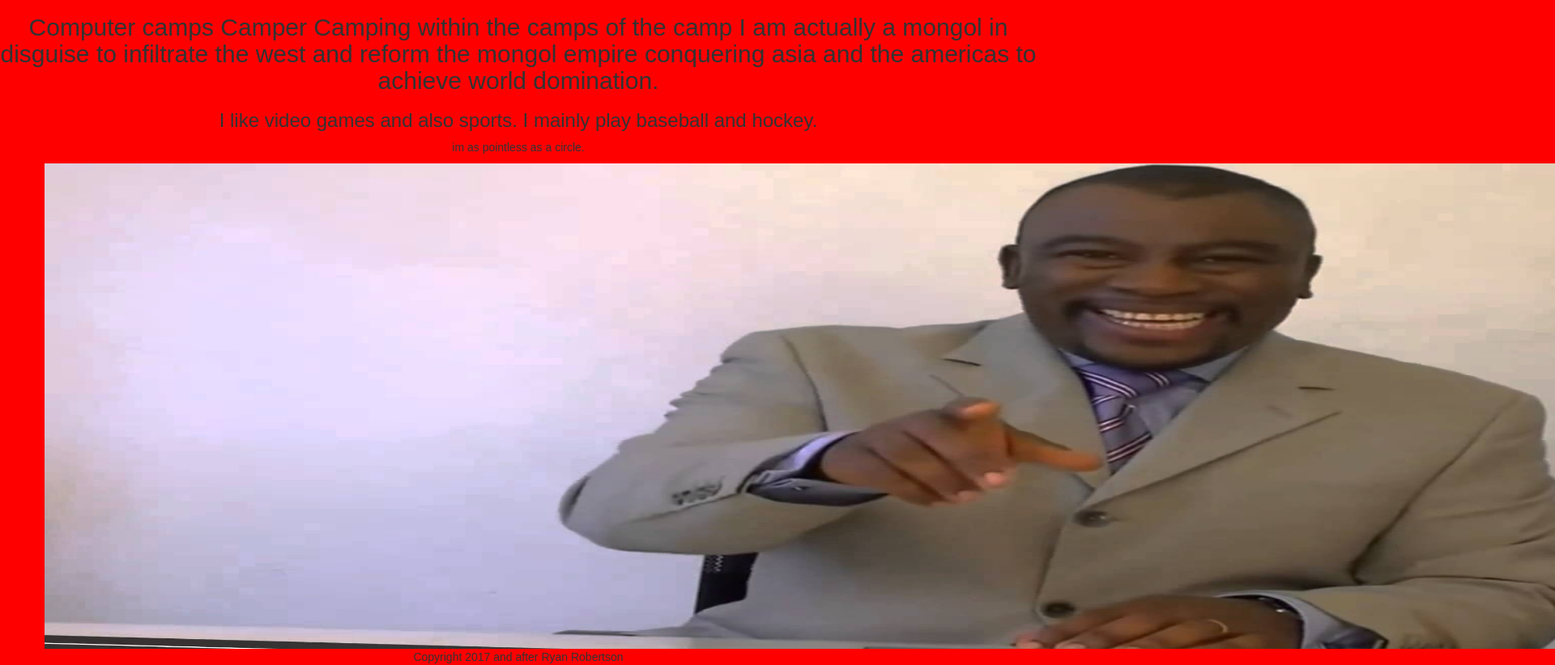
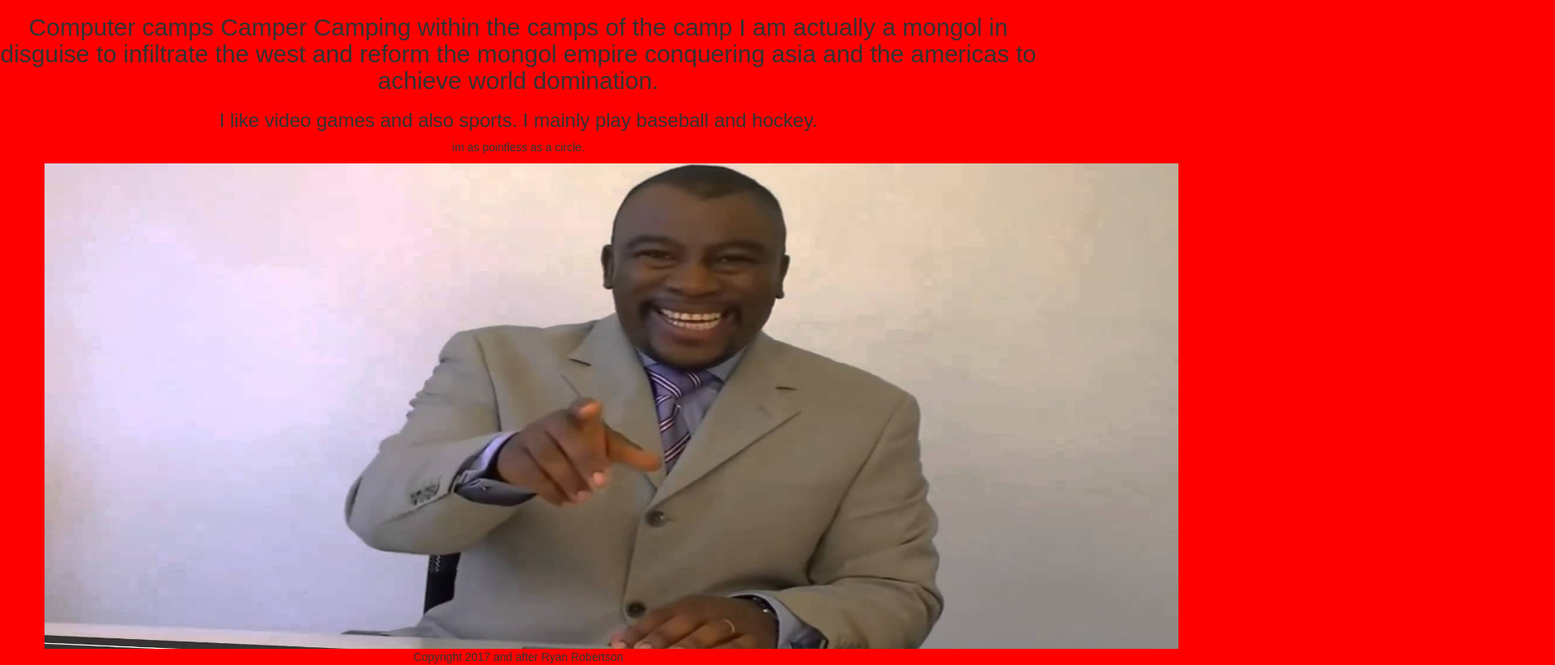
Before and after one commit to RyanRobertsonCompCamps/CompCampsWebsite, a plain HTML site: page index.html in a window 1280 px wide. Shown: the part 115-937 px from the top of the page at 81% size, 1920 px wide, since content can reach past the window. Drawn offline with nearby package versions, Linux system fonts and the light colour scheme; a web font is replaced by a local one.

Commit message:
fixing image

```diff
--- a/styles/styles.css
+++ b/styles/styles.css
@@ -12,7 +12,7 @@ text-align: center;
 
 img {
 
-  width: 2400px;
+  width: 1400px;
   Height: 600px;
 
 }
```
